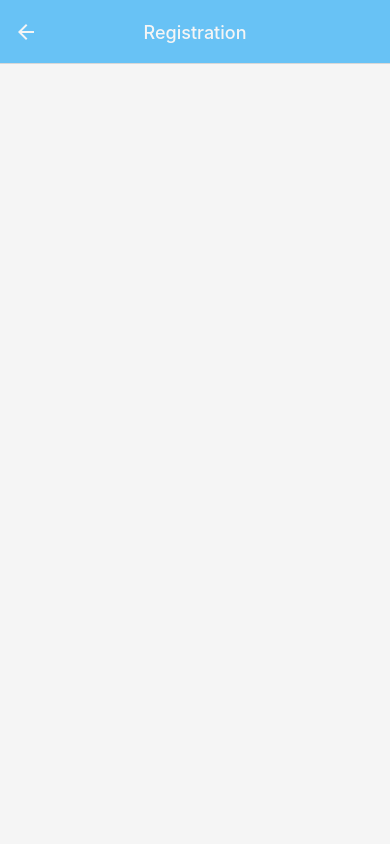
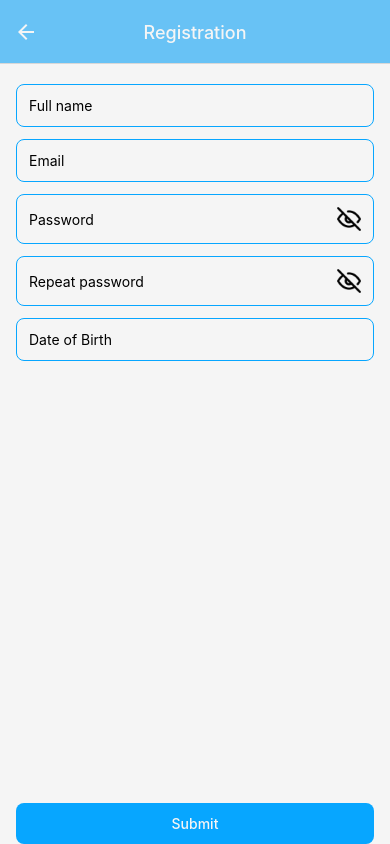
Before and after one commit to theton1k/kernelics, a React Native app: screen /Register in a window 390 px wide. Built offline with nearby package versions, Linux system fonts and the light colour scheme.

Commit message:
add form for registration screen

```diff
--- a/src/screens/AuthStack/Login/LoginView.tsx
+++ b/src/screens/AuthStack/Login/LoginView.tsx
@@ -3,8 +3,6 @@ import { StyleSheet } from 'react-native';
 import { SafeAreaView } from 'react-native-safe-area-context';
 import { FormDataItems, VoidFunction } from '../../../types/global';
 import { Form } from '../../../widgets';
-
-export type LoginInputData = Record<'password' | 'email', string>;
 
 type Props = {
   onSubmit: VoidFunction;
--- a/src/screens/AuthStack/Login/index.tsx
+++ b/src/screens/AuthStack/Login/index.tsx
@@ -20,6 +20,7 @@ const Login = () => {
     {
       fieldName: 'email',
       isRequired: true,
+      type: 'input',
       inputProps: {
         placeholder: 'Email',
         onSubmitEditing: onSubmitEmail,
@@ -32,6 +33,7 @@ const Login = () => {
     {
       fieldName: 'password',
       isRequired: true,
+      type: 'input',
       inputProps: {
         placeholder: 'Password',
         inputRef: passwordInputRef,
--- a/src/screens/AuthStack/Registration/RegistrationView.tsx
+++ b/src/screens/AuthStack/Registration/RegistrationView.tsx
@@ -1,7 +1,36 @@
-import { View } from 'react-native';
+import React from 'react';
+import { StyleSheet } from 'react-native';
+import { SafeAreaView } from 'react-native-safe-area-context';
+import { Form } from '../../../widgets';
+import { FormDataItems, VoidFunction } from '../../../types/global';
 
-const RegistrationView = () => {
-  return <View />;
+type Props = {
+  onSubmit: VoidFunction;
+  formDataItems: FormDataItems;
 };
 
+const RegistrationView = (props: Props) => {
+  const { formDataItems, onSubmit } = props;
+
+  return (
+    <SafeAreaView style={styles.screenWrapper} edges={['bottom']}>
+      <Form
+        formDataItems={formDataItems}
+        onSubmit={onSubmit}
+        formWrapperStyle={styles.formWrapperStyle}
+      />
+    </SafeAreaView>
+  );
+};
+
+const styles = StyleSheet.create({
+  screenWrapper: {
+    flex: 1,
+    paddingHorizontal: 16,
+  },
+  formWrapperStyle: {
+    marginTop: 20,
+  },
+});
+
 export default RegistrationView;
--- a/src/screens/AuthStack/Registration/index.tsx
+++ b/src/screens/AuthStack/Registration/index.tsx
@@ -1,7 +1,96 @@
 import RegistrationView from './RegistrationView';
+import { RefObject, useCallback, useRef } from 'react';
+import { TextInput } from 'react-native';
+import { FormDataItems } from '../../../types/global';
 
-const Login = () => {
-  return <RegistrationView />;
+const Registration = () => {
+  const emailInputRef = useRef<TextInput>(null);
+  const passwordInputRef = useRef<TextInput>(null);
+  const repeatPasswordInputRef = useRef<TextInput>(null);
+  const datePickerRef = useRef<TextInput>(null);
+
+  const onSubmitEditing = useCallback(
+    (ref: RefObject<TextInput>) => () => {
+      if (ref.current) {
+        ref.current.focus();
+      }
+    },
+    [],
+  );
+
+  const onSubmit = useCallback(() => {}, []);
+
+  const formDataItems: FormDataItems = [
+    {
+      fieldName: 'fullName',
+      isRequired: true,
+      type: 'input',
+      inputProps: {
+        placeholder: 'Full name',
+        onSubmitEditing: onSubmitEditing(emailInputRef),
+        autoComplete: 'email',
+        keyboardType: 'email-address',
+        autoCorrect: false,
+        enterKeyHint: 'next',
+      },
+    },
+    {
+      fieldName: 'email',
+      isRequired: true,
+      type: 'input',
+      inputProps: {
+        placeholder: 'Email',
+        inputRef: emailInputRef,
+        onSubmitEditing: onSubmitEditing(passwordInputRef),
+        autoComplete: 'email',
+        keyboardType: 'email-address',
+        autoCorrect: false,
+        enterKeyHint: 'next',
+      },
+    },
+    {
+      fieldName: 'password',
+      isRequired: true,
+      type: 'input',
+      inputProps: {
+        placeholder: 'Password',
+        inputRef: passwordInputRef,
+        onSubmitEditing: onSubmitEditing(repeatPasswordInputRef),
+        autoComplete: 'password',
+        selectTextOnFocus: true,
+        autoCorrect: false,
+        secureTextEntry: true,
+        enterKeyHint: 'next',
+      },
+    },
+    {
+      fieldName: 'repeatPassword',
+      isRequired: true,
+      type: 'input',
+      inputProps: {
+        placeholder: 'Repeat password',
+        inputRef: repeatPasswordInputRef,
+        onSubmitEditing: onSubmitEditing(datePickerRef),
+        autoComplete: 'new-password',
+        selectTextOnFocus: true,
+        autoCorrect: false,
+        secureTextEntry: true,
+        enterKeyHint: 'next',
+      },
+    },
+    {
+      fieldName: 'datePicker',
+      isRequired: true,
+      type: 'datePicker',
+      inputProps: {
+        placeholder: 'Date of Birth',
+        inputRef: datePickerRef,
+        autoCorrect: false,
+      },
+    },
+  ];
+
+  return <RegistrationView formDataItems={formDataItems} onSubmit={onSubmit} />;
 };
 
-export default Login;
+export default Registration;
--- a/src/types/global.ts
+++ b/src/types/global.ts
@@ -3,9 +3,12 @@ import { InputProps } from '../components/Input';
 export type TextInputFunction = (newValue: string) => void;
 export type VoidFunction = () => void;
 
+export type FormDataItemType = 'datePicker' | 'input' | 'checkbox';
+
 export type FormDataItems = {
   fieldName: string;
   isRequired: boolean;
+  type: FormDataItemType;
   defaultValue?: string;
   inputProps: InputProps;
 }[];
--- a/src/widgets/Form.tsx
+++ b/src/widgets/Form.tsx
@@ -33,7 +33,7 @@ export default function Form(props: Props) {
       style={[styles.keyboardAvoidingWrapper, formWrapperStyle]}>
       <ScrollView style={styles.inputContainer}>
         {formDataItems.map(formDataItem => {
-          const { isRequired, inputProps, fieldName } = formDataItem;
+          const { isRequired, inputProps, fieldName, type } = formDataItem;
 
           return (
             <View key={fieldName}>
@@ -42,7 +42,9 @@ export default function Form(props: Props) {
                 rules={{
                   required: isRequired,
                 }}
-                render={({ field: { onChange, onBlur, value } }) => (
+                render={({ field: { onChange, onBlur, value } }) => {
+                  if (type === 'datePicker') {
+                    return (
                       <Input
                         onBlur={onBlur}
                         onChangeText={onChange}
@@ -50,7 +52,31 @@ export default function Form(props: Props) {
                         inputWrapperStyle={styles.inputWrapperStyle}
                         {...inputProps}
                       />
-                )}
+                    );
+                  }
+
+                  if (type === 'checkbox') {
+                    return (
+                      <Input
+                        onBlur={onBlur}
+                        onChangeText={onChange}
+                        value={value}
+                        inputWrapperStyle={styles.inputWrapperStyle}
+                        {...inputProps}
+                      />
+                    );
+                  }
+
+                  return (
+                    <Input
+                      onBlur={onBlur}
+                      onChangeText={onChange}
+                      value={value}
+                      inputWrapperStyle={styles.inputWrapperStyle}
+                      {...inputProps}
+                    />
+                  );
+                }}
                 name={fieldName}
               />
 
```
Lines whose indentation alone changed are shown as unchanged.
